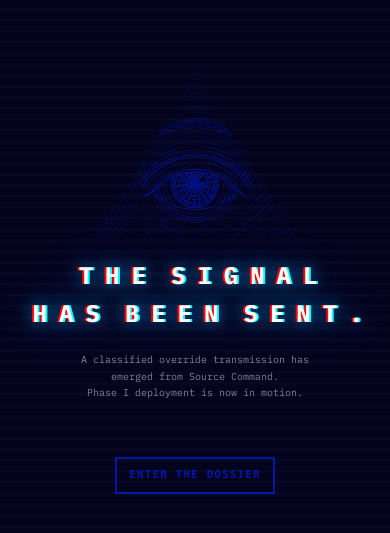
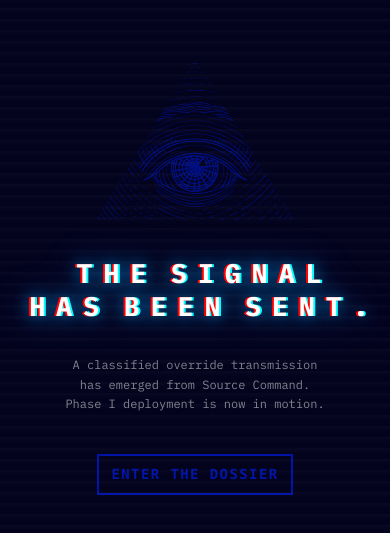
Before and after one commit to sealteam69/frequencyfortress, a Next.js app: page / in a window 390 px wide. Shown: the part 145-678 px from the top of the page. Built offline with nearby package versions, Linux system fonts and the light colour scheme; a web font is replaced by a local one.

Commit message:
injected another orgasm button, for science

```diff
--- a/src/app/page.js
+++ b/src/app/page.js
@@ -17,10 +17,10 @@ export default function Home() {
             animate-eye-glitch
             h-auto
 
-            w-[200px] m-4
-            sm:w-[220px] sm:m-4
-            md:w-[240px] md:m-5
-            lg:w-[270px] lg:m-6
+            w-[200px] mb-9
+            sm:w-[210px] sm:m-4
+            md:w-[230px] md:m-4
+            lg:w-[270px] lg:m-5
             xl:w-[290px] xl:m-7
 
           "
@@ -34,8 +34,8 @@ export default function Home() {
             hidden sm:block font-bold leading-tight
             aberration glow text-center overflow-visible
 
-            sm:whitespace-nowrap text-[17px] sm:tracking-[-0.075em] sm:max-w-[90vw] sm:m-2
-            md:text-[20px] md:tracking-[-0.075em] md:max-w-[90vw] md:m-3
+            sm:whitespace-nowrap text-[22px] sm:tracking-[-0.225em] sm:max-w-[90vw] sm:m-3
+            md:text-[24px] md:tracking-[-0.175em] md:max-w-[90vw] md:m-3
             lg:text-[26px] lg:tracking-[-0.075em] lg:max-w-[90vw] lg:m-4
             xl:text-[36px] xl:tracking-[-0.075em] xl:max-w-[90vw] xl:m-5
           "
@@ -55,7 +55,7 @@ export default function Home() {
 
       {/* Mobile version – two lines */}
       <div className="block sm:hidden text-center font-bold leading-tight aberration glow px-2" style={{ fontFamily: 'IBM Plex Mono, monospace' }}>
-        <div className="whitespace-nowrap text-[24px] tracking-[-0.25em] m-2">
+        <div className="whitespace-nowrap text-[27px] tracking-[-0.3em]">
           {'T H E  S I G N A L'.split('').map((char, i) => (
             <span
               key={i}
@@ -66,7 +66,7 @@ export default function Home() {
             </span>
           ))}
         </div>
-        <div className="whitespace-nowrap text-[24px] tracking-[-0.25em] m-2">
+        <div className="whitespace-nowrap text-[27px] tracking-[-0.3em] mb-5">
           {'H A S  B E E N  S E N T .'.split('').map((char, i) => (
             <span
               key={i}
@@ -82,12 +82,12 @@ export default function Home() {
         {/* Subtitle Paragraph */}
         <p
           className="
-            text-white opacity-50 text-center leading-relaxed m-4
+            text-white opacity-50 text-center leading-relaxed
             font-mono whitespace-normal
-            text-[10px] max-w-[260px]
+            text-[12px] max-w-[260px] mt-3
             sm:text-[11px] sm:max-w-[600px]
             md:text-[12px] md:max-w-[700px]
-            lg:text-[15px] lg:max-w-[800px]
+            lg:text-[14px] lg:max-w-[800px]
             xl:text-[18px] xl:max-w-[900px]
           "
           style={{ fontFamily: 'IBM Plex Mono, monospace' }}
--- a/src/components/magneticcipherbutton.js
+++ b/src/components/magneticcipherbutton.js
@@ -56,23 +56,28 @@ export function MagneticCipherButton() {
           <div className="white-flash" />
 
           <div className="transition-overlay crt font-bold text-center uppercase text-[#FF13F0] flex flex-col gap-4 tracking-[0.1em]">
+
+            {/* CLASSIFIED TEXT */}
             <motion.div
               initial={{ opacity: 0 }}
               animate={{ opacity: [0, 1, 0.4, 1] }}
               transition={{ duration: 3, ease: "easeInOut" }}
-              className="text-[18px] sm:text-[28px] lg:text-[32px] text-pink-500 glow aberration"
+              className="glow text-[20px] sm:text-[24px] md:text-[28px] lg:text-[32px] xl:text-[36px] text-[#ffffff] aberration"
               style={{ fontFamily: 'Arial' }}
             >
               CLASSIFIED ACCESS GRANTED
             </motion.div>
 
-            <div className="text-[12px] sm:text-[18px] font-bold glow text-[#ff00ff] tracking-wider"
-                 style={{ fontFamily: 'ocr-a-std, monospace' }}
+            {/* DECRYPTING TEXT */}
+            <div
+              className="glow text-[13px] sm:text-[15px] md:text-[16px] lg:text-[18px] xl:text-[20px] text-[#ff00ff] tracking-wider font-bold"
+              style={{ fontFamily: 'ocr-a-std, monospace' }}
             >
               DECRYPTING<span className="dotCycle"></span>
             </div>
 
-            <div className="w-[160px] sm:w-[200px] md:w-[260px] lg:w-[320px] h-2 bg-[#1a1a2a] rounded-md overflow-hidden mx-auto">
+            {/* PROGRESS BAR */}
+            <div className="w-[160px] sm:w-[200px] md:w-[260px] lg:w-[320px] xl:w-[360px] h-2 bg-[#1a1a2a] rounded-md overflow-hidden mx-auto">
               <motion.div
                 initial={{ width: 0 }}
                 animate={{ width: "100%" }}
@@ -80,6 +85,7 @@ export function MagneticCipherButton() {
                 className="h-full bg-[#ff00ff] rounded-md"
               />
             </div>
+
           </div>
         </>
       )}
@@ -107,10 +113,10 @@ export function MagneticCipherButton() {
             bg-transparent border-2 border-[#0014A8] text-[#0014A8]
             uppercase font-bold tracking-widest font-mono cursor-pointer transition-transform duration-200 ease-out hover:scale-105
 
-            text-[11px] px-3 py-2
-            sm:text-[12px] sm:px-3.5 sm:py-1.5
-            md:text-[14px] md:px-4 md:py-2
-            lg:text-[16px] lg:px-4.5 lg:py-2.5
+            text-[14px] px-3 py-2
+            sm:text-[12px] sm:px-3 sm:py-2
+            md:text-[13px] md:px-3 md:py-2
+            lg:text-[15px] lg:px-4 lg:py-2.5
             xl:text-[18px] xl:px-5 xl:py-3
 
           "
--- a/src/components/socials.js
+++ b/src/components/socials.js
@@ -32,7 +32,7 @@ export default function SocialLinksNeon() {
             tracking-tight
             font-pressstart relative inline-block text-center
             px-5 py-3 sm:px-6 sm:py-4
-            text-[10px] sm:text-[12px] md:text-[14px] lg:text-[16px] tracking-[0.1em]
+            text-[12px] sm:text-[14px] md:text-[15px] lg:text-[16px] tracking-[0.1em]
             border border-[#FF5C00] text-[#FF5C00] bg-white/5 backdrop-blur-sm
             rounded-[18px] sm:rounded-[24px]
             shadow-[0_0_6px_#FF5C00]
```
Also changed, not shown: 1 other file (tests, documents, lock files or other folders).
